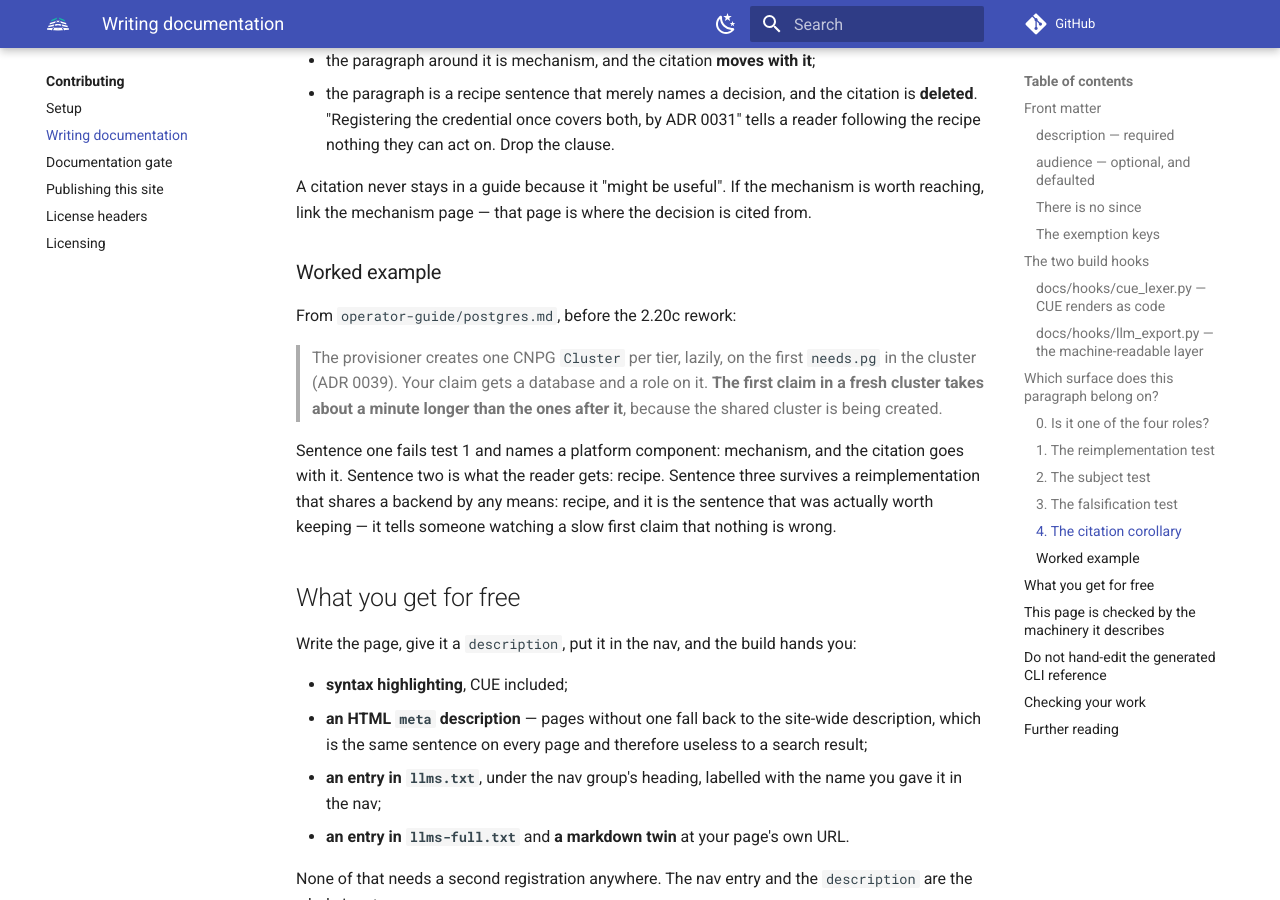
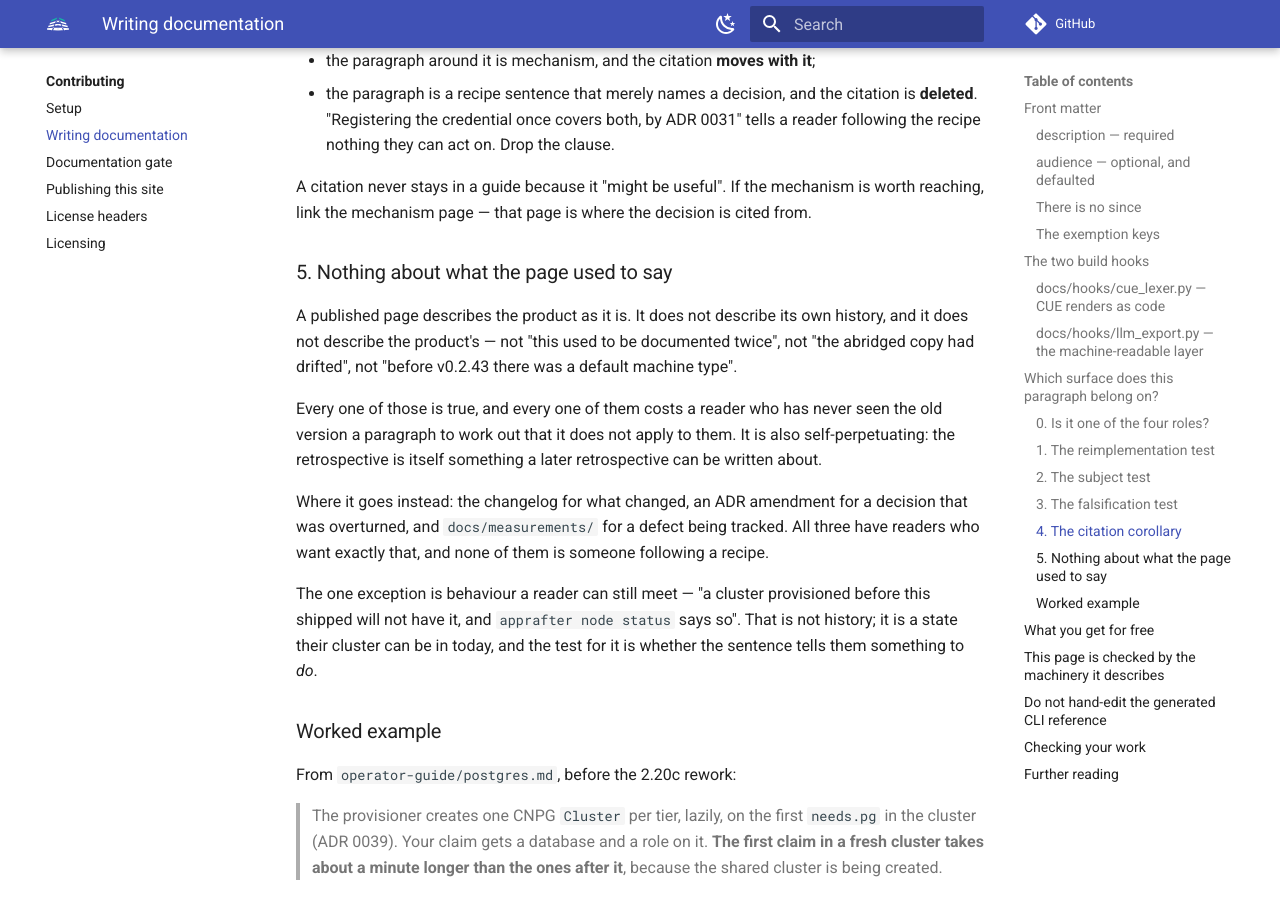
Before and after one commit to AppRafter/apprafter, an MkDocs documentation site: the page built from docs/contributing/documentation.md, in a window 1280 px wide and 900 px high, scrolled down 5937 px. Built offline with MkDocs 1.6.1 and Material for MkDocs 9.7.7, drawn with Linux system fonts in a browser that asks for light colours; comment, search, counter and statistics services are not loaded.

Commit message:
docs: a page does not narrate its own history
I deleted five pre-1.0 retrospectives in 2.23d and then wrote three new
ones, one of them in the same run. The developer quickstart explained
that it used to carry an abridged copy and how that copy had drifted;
choosing-the-machine explained that the machine-change procedure used to
be documented twice; and the autoscaling mechanism page recorded which
chart version pinned the memory floor.

All three are true and none of them is for the reader. Someone who never
saw the old version spends a paragraph working out that it does not
apply to them, and the retrospective is self-perpetuating — it is itself
something a later retrospective can be written about.

The rule is now written down beside the paragraph test, with the line
that makes it usable: the exception is behaviour a reader can still
meet. "A cluster provisioned before this shipped will not have it, and
`apprafter node status` says so" is not history — it is a state their
cluster can be in today, and the test is whether the sentence tells them
something to do.

Where the rest goes: the changelog for what changed, an ADR amendment
for a decision overturned, docs/measurements/ for a defect being
tracked. Each has a reader who wants exactly that, and none of them is
someone following a recipe.

Co-Authored-By: Claude Opus 5 (1M context) <noreply@anthropic.com>
Claude-Session: https://claude.ai/code/session_01WbPAZy6KmkaLV4PwDBb4iN

```diff
--- a/docs/contributing/documentation.md
+++ b/docs/contributing/documentation.md
@@ -272,6 +272,28 @@ what a reimplementation would revisit. In a guide it therefore has one of two en
 A citation never stays in a guide because it "might be useful". If the mechanism is worth reaching,
 link the mechanism page — that page is where the decision is cited from.
 
+### 5. Nothing about what the page used to say
+
+A published page describes the product as it is. It does not describe its own
+history, and it does not describe the product's — not "this used to be
+documented twice", not "the abridged copy had drifted", not "before v0.2.43
+there was a default machine type".
+
+Every one of those is true, and every one of them costs a reader who has never
+seen the old version a paragraph to work out that it does not apply to them. It
+is also self-perpetuating: the retrospective is itself something a later
+retrospective can be written about.
+
+Where it goes instead: the changelog for what changed, an ADR amendment for a
+decision that was overturned, and `docs/measurements/` for a defect being
+tracked. All three have readers who want exactly that, and none of them is
+someone following a recipe.
+
+The one exception is behaviour a reader can still meet — "a cluster provisioned
+before this shipped will not have it, and `apprafter node status` says so". That
+is not history; it is a state their cluster can be in today, and the test for it
+is whether the sentence tells them something to *do*.
+
 ### Worked example
 
 From `operator-guide/postgres.md`, before the 2.20c rework:
```
Also changed, not shown: docs/dev-guide/quickstart.md (+1 -4 lines), docs/how-it-works/resources-and-autoscaling.md (+4 -4 lines), docs/operator-guide/choosing-the-machine.md (+1 -3 lines).
